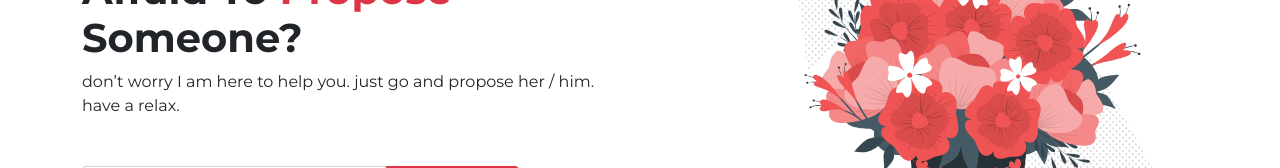
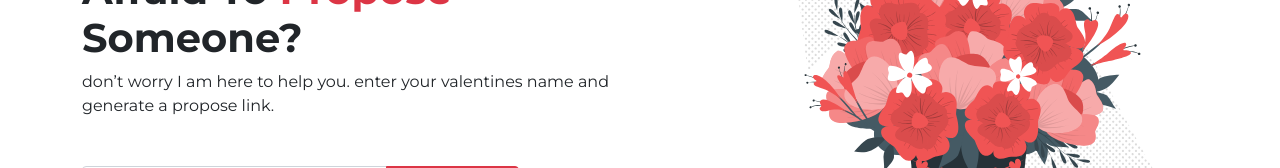
Before and after one commit to tonmoydeb404/propose, a React (Vite) app: page / in a window 1280 px wide. Shown: the part 292-460 px from the top of the page. Built offline with nearby package versions, Linux system fonts and the light colour scheme.

Commit message:
hero description updated

```diff
--- a/src/pages/Home.jsx
+++ b/src/pages/Home.jsx
@@ -13,8 +13,7 @@ const Home = ({ className = '' }) => (
                             Afraid To <font className="text-danger">Propose</font> Someone?
                         </h1>
                         <p className="hero_text-description">
-                            don’t worry I am here to help you. just go and propose her / him. have a
-                            relax.
+                            don’t worry I am here to help you. enter your valentines name and generate a propose link.
                         </p>
 
                         <ProposeForm className="hero_text-form mt-4 mt-md-5" />
```
